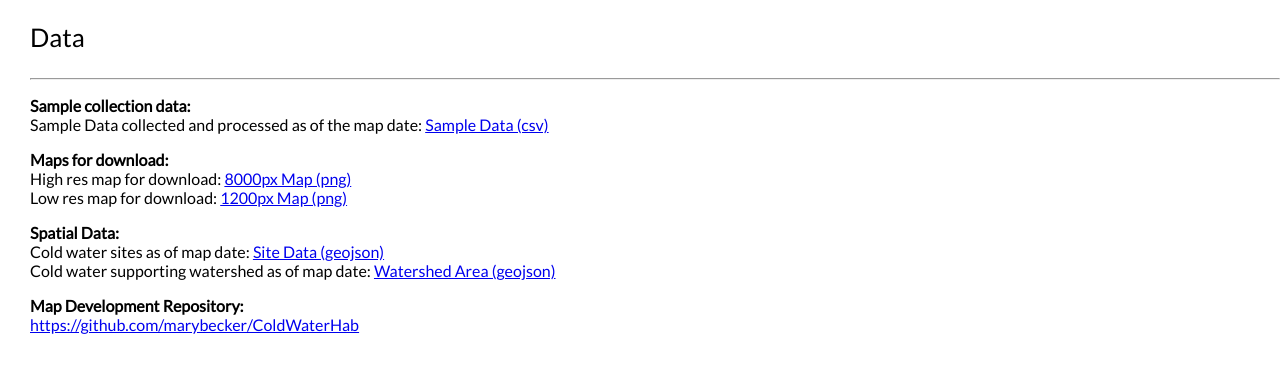
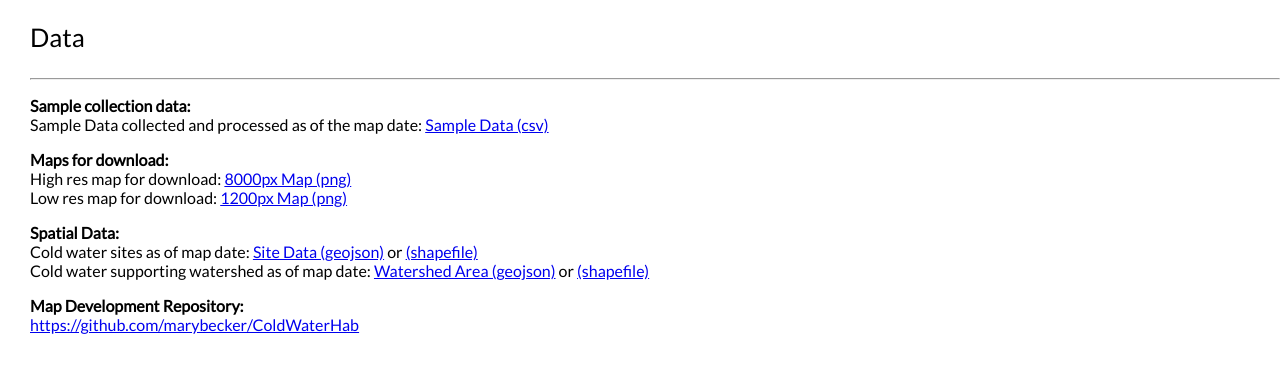
Before and after one commit to ctdeepwatermonitoring/ColdWaterHab, a plain HTML site: page data.html in a window 1280 px wide. Shown: the part 95-468 px from the top of the page. Drawn offline with Linux system fonts and the light colour scheme.

Commit message:
add shapefile for download

```diff
--- a/data.html
+++ b/data.html
@@ -43,8 +43,8 @@
     Low res map for download: <a href="Images/coldwaterhab_map_1200px_041520.png">1200px Map (png)</a></br>
   </p>
   <p><b>Spatial Data:</b></br>
-    Cold water sites as of map date: <a href="data/coldwatersites.geojson">Site Data (geojson)</a></br>
-    Cold water supporting watershed as of map date: <a href="data/coldwatersites_us_drainage.geojson">Watershed Area (geojson)</a></br>
+    Cold water sites as of map date: <a href="data/coldwatersites.geojson">Site Data (geojson)</a> or <a href="data/coldwatersite_shp">(shapefile)</a></br>
+    Cold water supporting watershed as of map date: <a href="data/coldwatersites_us_drainage.geojson">Watershed Area (geojson)</a> or <a href="data/coldwaterdrainage_shp/">(shapefile)</a></br>
   </p>
   <p><b>Map Development Repository:</b></br>
       <a href="https://github.com/marybecker/ColdWaterHab">https://github.com/marybecker/ColdWaterHab</a></br>
```
Also changed, not shown: 20 other files.
